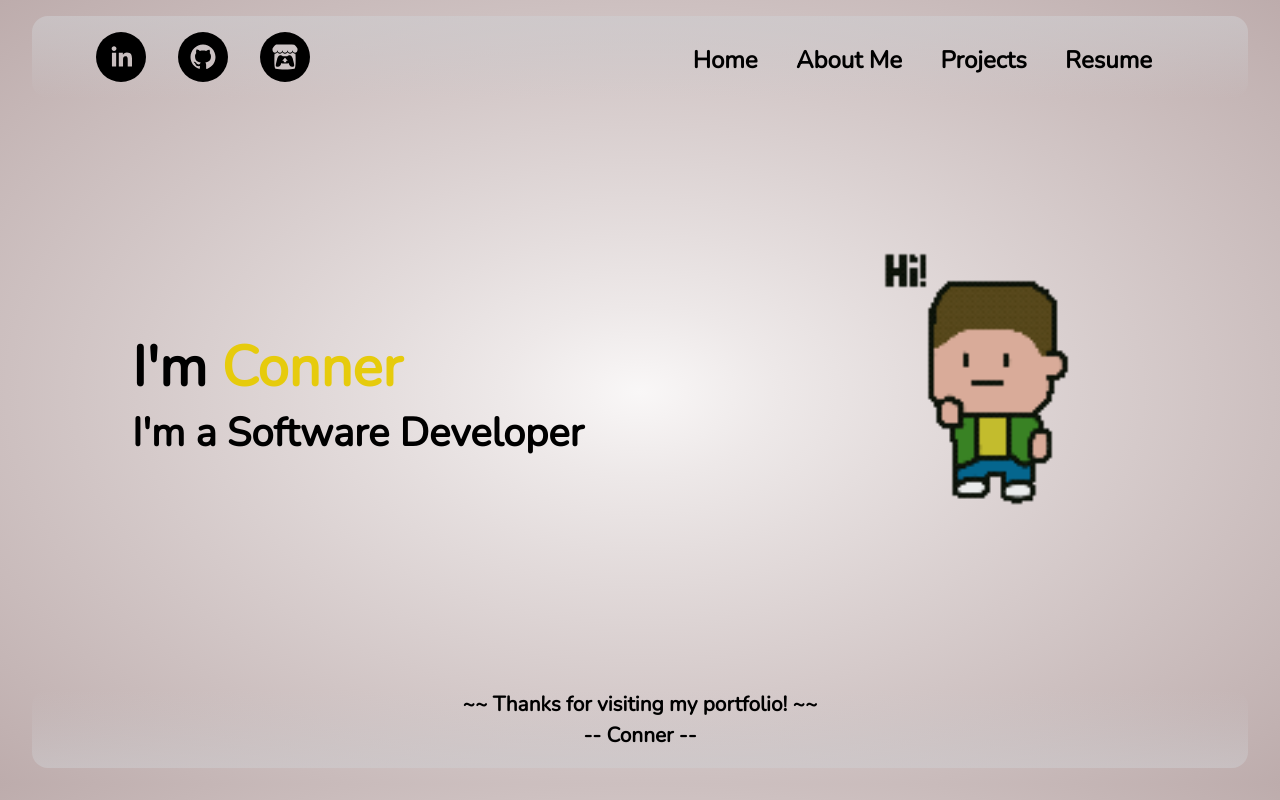
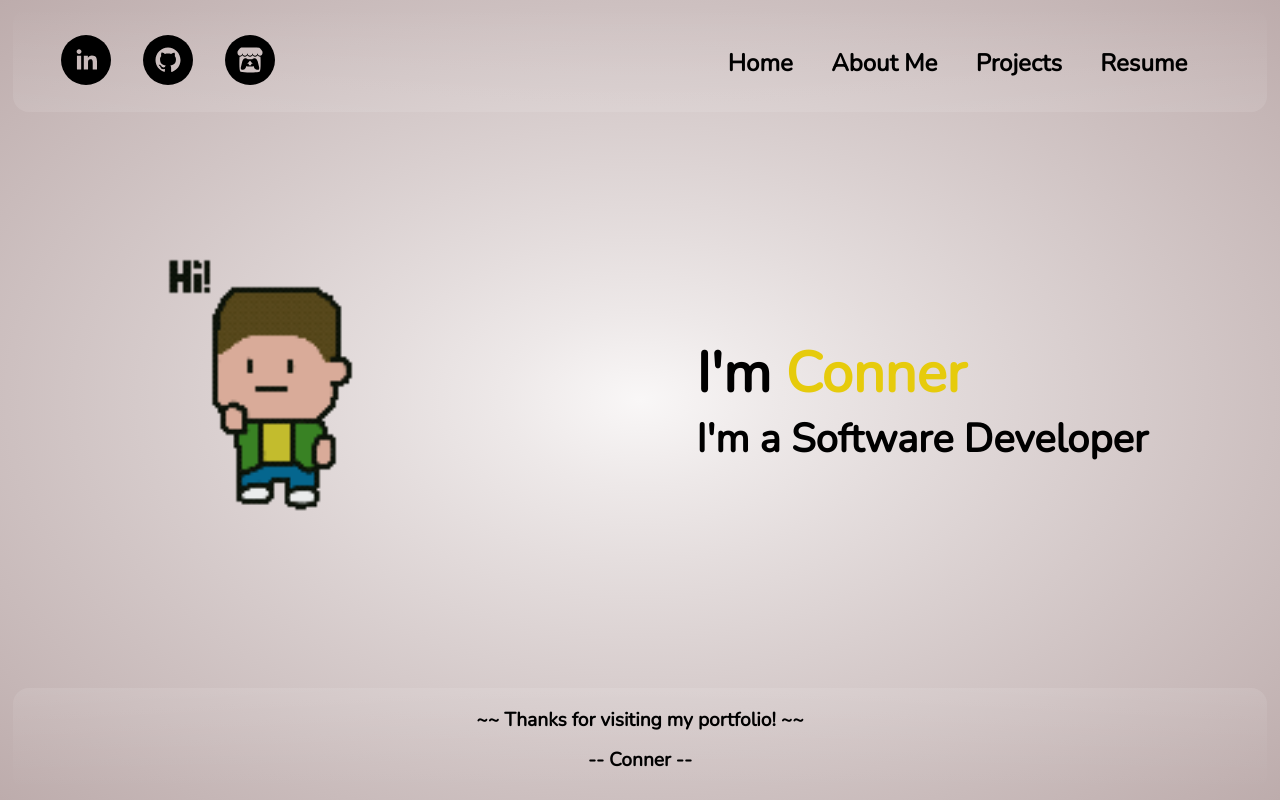
Before and after one commit to conner-huf/portfolio-site, a React (Create React App) app: page / in a window 1280 px wide. Built offline with nearby package versions, Linux system fonts and the light colour scheme.

Commit message:
update styling

```diff
--- a/src/App.js
+++ b/src/App.js
@@ -1,7 +1,7 @@
 import projects from '../src/Assets/projects.json'
 
 import { Footer } from "./Components/Footer/Footer";
-import { Header } from "./Components/Header/Header";
+import { Navbar } from "./Components/Navbar/Navbar";
 import { Main } from "./Components/Main/Main";
 import { BrowserRouter as Router, Route, Switch } from "react-router-dom";
 import { ProjectDisplay } from "./Components/ProjectDisplay/ProjectDisplay";
@@ -12,7 +12,7 @@ import './App.css';
 function App() {
   return (
     <Router>
-      <Header />
+      <Navbar />
       <Switch>
         <Route exact path="/portfolio-site/">
           <Main />
--- a/src/Components/Footer/Footer.css
+++ b/src/Components/Footer/Footer.css
@@ -1,13 +1,26 @@
+* {
+    padding: 0;
+    margin: 0;
+    box-sizing: border-box;
+}
+
 .footer-container {
-    padding: 0 0 1rem 0;
-    background: linear-gradient(#3c3c3c00, 55%, #cfcfd280);
+    display: flex;
+    flex-direction: column;
+    width: 98vw;
+    height: 13vh;
+    align-items: center;
+    justify-content: space-between;
+    padding: 1rem;
+    color: black;
+    margin: 1vh 1vw;
+    background: linear-gradient(rgba(255, 255, 255, 0.1), 40%, rgba(255, 255, 255, 0));
     border-radius: 1rem;
-    margin: 1rem 2rem;
 }
 
 .footer-content {
-    font-size: 1.3rem;
-    font-weight: 700;
+    font-size: 1.2rem;
+    font-weight: 600;
     text-align: center;
     justify-content: center;
     align-items: center;
@@ -16,7 +29,6 @@
 
 @media (max-width: 1000px) {
     .footer-container {
-        margin: 0;
         justify-content: space-between;
     }
     .footer-content {
--- a/src/Components/Header/Header.css
+++ /dev/null
@@ -1,15 +0,0 @@
-.header {
-    display: flex;
-    align-items: center;
-    justify-content: space-between;
-    background: linear-gradient(#cfcfd290, 55%, #3c3c3c00);
-    border-radius: 1rem;
-    margin: 1rem 2rem;
-}
-
-@media (max-width: 1000px) {
-    .header {
-        margin: 0;
-        justify-content: space-between;
-    }
-}
--- a/src/Components/Header/Header.jsx
+++ /dev/null
@@ -1,12 +0,0 @@
-import React from 'react'
-import { Navbar } from './Navbar/Navbar'
-
-import './Header.css'
-
-export const Header = () => {
-  return (
-    <div className='header'>
-        <Navbar />
-    </div>
-  )
-}
--- a/src/Components/Main/Hero/Hero.css
+++ b/src/Components/Main/Hero/Hero.css
@@ -1,11 +1,12 @@
 .hero-main-section {
     display: flex;
-    min-height: 70vh;
+    height: 70vh;
     justify-content: space-around;
     align-items: center;
+    overflow-y: hidden;
 }
 
-.hero-section1 {
+.hero-text {
     justify-content: center;
     align-items: center;
     text-align: left;
@@ -14,12 +15,12 @@
     font-weight: 800;
 }
 
-.hero-section1 span {
+.hero-text span {
     color: #e6cb0c;
 
 }
 
-.hero-section2 {
+.hero-avatar {
     margin: 1rem 1rem;
 }
 
@@ -34,12 +35,12 @@
         justify-content: center;
         align-items: center;
     }
-    .hero-section2 {
+    .hero-avatar {
         order: -1;
-        margin: 2rem;
+        margin: 0;
     }
-    .hero-section1 {
-        margin: 0 0 2.5rem 0;
+    .hero-text {
+        margin: 0 0 1rem 0;
         text-align: center;
     }
 }
--- a/src/Components/Main/Hero/Hero.jsx
+++ b/src/Components/Main/Hero/Hero.jsx
@@ -5,12 +5,12 @@ import avatar from '../../../Assets/wave_avatar.gif'
 export const Hero = () => {
   return (
     <div className='hero-main-section'>
-      <aside className='hero-section1'>
+      <aside className='hero-avatar'>
+        <img src={avatar} alt="" className="avatar"></img>
+      </aside>
+      <aside className='hero-text'>
         <h3>I'm <span>Conner</span></h3>
         <h5>I'm a Software Developer</h5>
-      </aside>
-      <aside className='hero-section2'>
-        <img src={avatar} alt="" className="avatar"></img>
       </aside>
     </div>
   )
--- a/src/Components/Header/Navbar/Navbar.css
+++ b/src/Components/Navbar/Navbar.css
@@ -7,13 +7,15 @@
 
 header {
     display: flex;
-    top: 0;
-    left: 0;
-    width: 100%;
+    width: 98vw;
+    height: 13vh;
     align-items: center;
     justify-content: space-between;
-    padding: 0 2rem;
+    padding: 1rem;
     color: black;
+    margin: 1vh 1vw;
+    background: linear-gradient(rgba(255, 255, 255, 0), 40%, rgba(255, 255, 255, 0.1));
+    border-radius: 1rem;
 }
 
 .menu-container {
@@ -59,6 +61,10 @@ header .nav-btn {
         visibility: hidden;
     }
 
+    header {
+        justify-content: space-between;
+    }
+
     header .nav-btn {
         visibility: visible;
         opacity: 1;
--- a/src/Components/Header/Navbar/Navbar.jsx
+++ b/src/Components/Navbar/Navbar.jsx
@@ -4,7 +4,7 @@ import { Link } from 'react-router-dom'
 import { FaBars, FaTimes } from 'react-icons/fa';
 
 import './Navbar.css'
-import resume from '../../../Assets/Resume.pdf'
+import resume from '../../Assets/Resume.pdf'
 
 export const Navbar = () => {
 
@@ -18,7 +18,7 @@ export const Navbar = () => {
     <header>
       <Logo className="socials"/>
       <button className="nav-btn" onClick={showNavBar}>
-          <FaBars />
+        <FaBars />
       </button>
       <nav className="menu-container" ref={navRef}>
         <Link to='/' className="nav-link" onClick={showNavBar}>Home</Link>
--- a/src/Components/ProjectDisplay/ProjectDisplay.css
+++ b/src/Components/ProjectDisplay/ProjectDisplay.css
@@ -3,6 +3,7 @@
     font-size: 2rem;
     font-weight: 700;
     text-align: center;
+    margin: 1.5rem 0;
 }
 
 hr {
--- a/src/Components/ProjectDisplay/ProjectDisplay.jsx
+++ b/src/Components/ProjectDisplay/ProjectDisplay.jsx
@@ -22,7 +22,7 @@ import teenylinkPic from '../../Assets/project-teenylink.png'
 export const ProjectDisplay = () => {
   return (
     <div className='project-backdrop'>
-      <p>Featured Projects:</p>
+      <p>Featured Projects</p>
       <hr />
       <div className="project-container">
 
```
Also changed, not shown: src/Components/Logo/Logo.css (renamed from src/Components/Header/Logo/Logo.css), src/Components/Logo/Logo.jsx (renamed from src/Components/Header/Logo/Logo.jsx).
